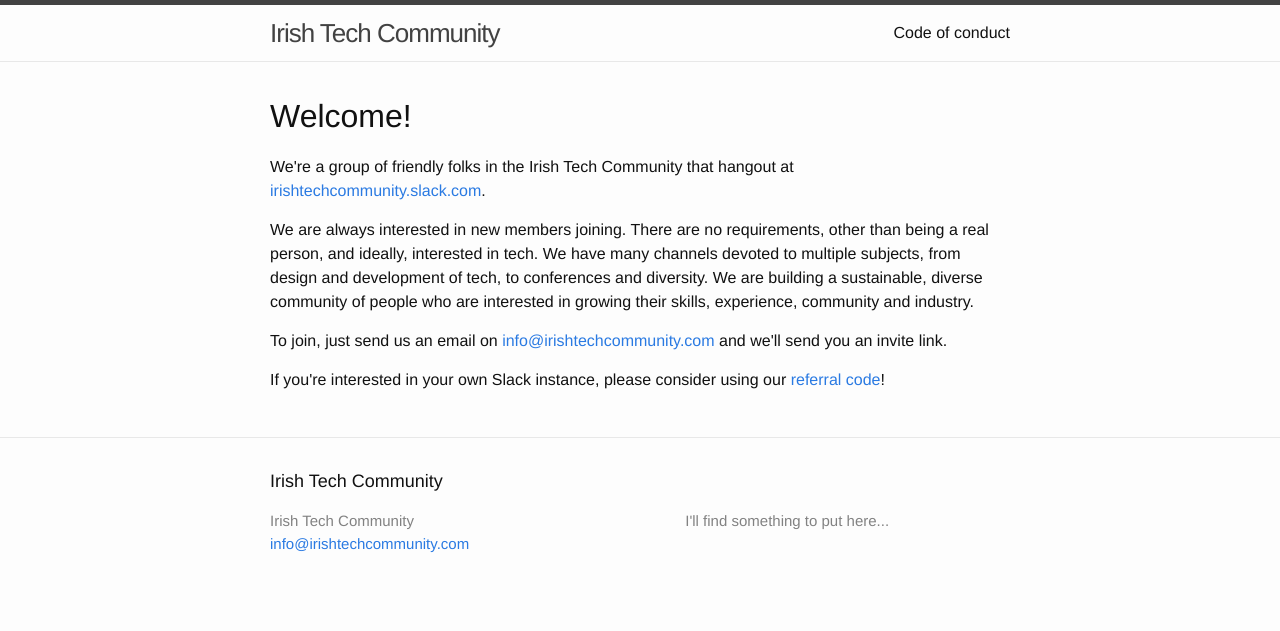
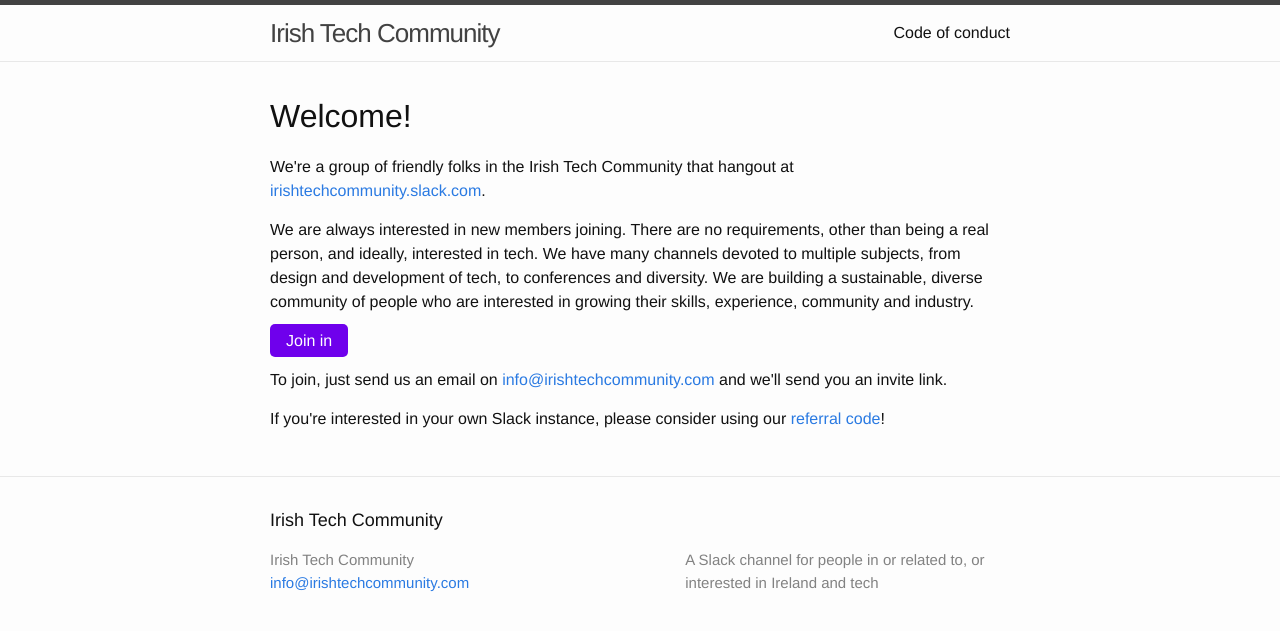
Before and after one commit to IrishTechCommunity/irishtechcommunity.github.io, a Jekyll site: the page built from index.html, in a window 1280 px wide. Shown: the top 631 px of the page. Built offline with Jekyll 4.4.1, drawn with Linux system fonts in a browser that asks for light colours.

Commit message:
Updated to add button

```diff
--- a/_config.yml
+++ b/_config.yml
@@ -1,8 +1,7 @@
 # Site settings
 title: Irish Tech Community
 email: info@irishtechcommunity.com
-description: > # this means to ignore newlines until "baseurl:"
-  I'll find something to put here...
+description: A Slack channel for people in or related to, or interested in Ireland and tech
 baseurl: "" # the subpath of your site, e.g. /blog/
 url: "http://irishtechcommunity.com" # the base hostname & protocol for your site
 
--- a/_sass/_layout.scss
+++ b/_sass/_layout.scss
@@ -234,3 +234,16 @@
         }
     }
 }
+
+.button a {
+  padding: 0.5em 1em;
+  background-color: #6f00ec;
+  color: #fff;
+  border-radius: 5px;
+  transition: all 0.2s ease-out;
+
+  &:hover {
+    background: lighten(#6f00ec, 10%);
+    text-decoration: none;
+  }
+}
--- a/index.html
+++ b/index.html
@@ -12,6 +12,11 @@ layout: default
 
 	<p>We are always interested in new members joining. There are no requirements, other than being a real person, and ideally, interested in tech. We have many channels devoted to multiple subjects, from design and development of tech, to conferences and diversity. We are building a sustainable, diverse community of people who are interested in growing their skills, experience, community and industry.
 	</p>
+  <p class="button">
+    <a href="mailto:info@irishtechcommunity.com?subject=Sign%20me%20up&amp;body=Hey,%20I'm%20interested%20in%20taking%20part%20in%20your%20Slack%20instance!%20This%20email%20address%20is%20fine.%20Thanks!">
+      Join in
+    </a>
+  </p>
 		<p> To join, just send us an email on <a href="mailto:info@irishtechcommunity.com">info@irishtechcommunity.com</a> and we'll send you an invite link.</p>
 
 	<p>
```
